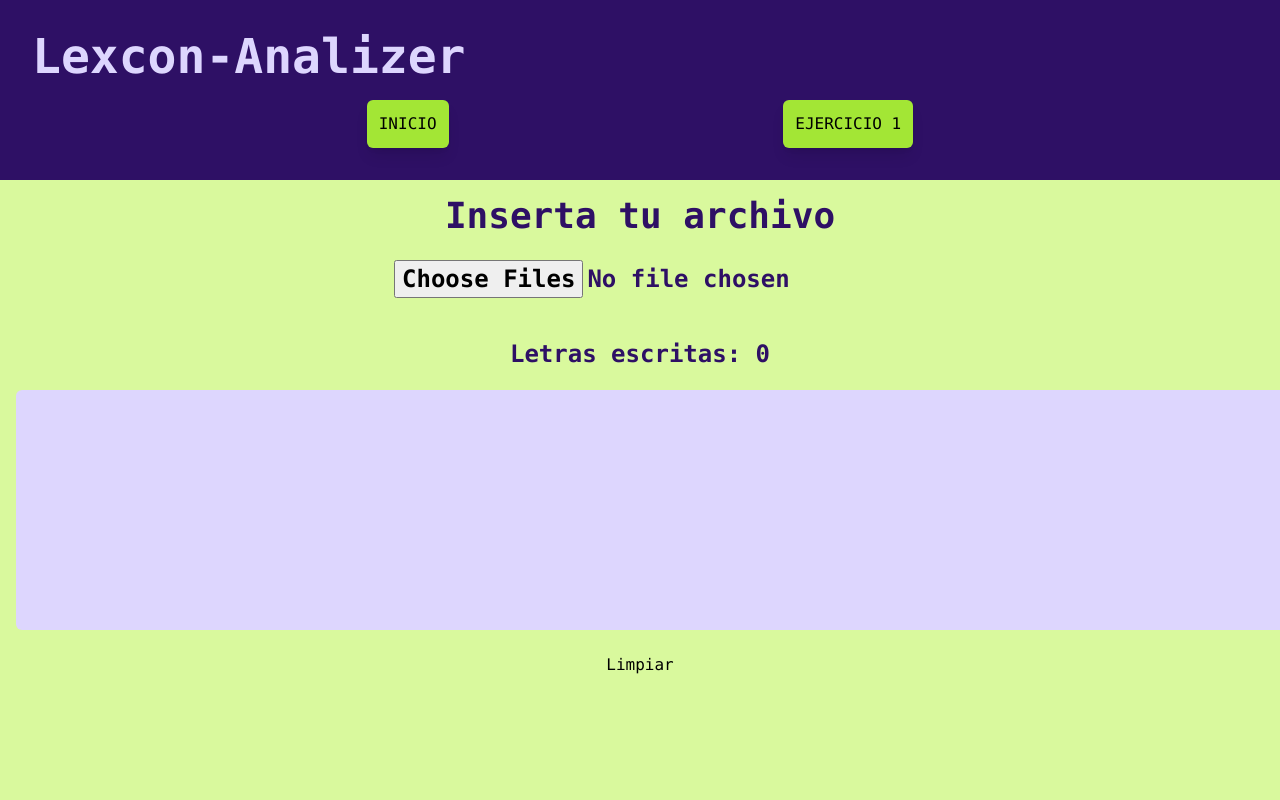
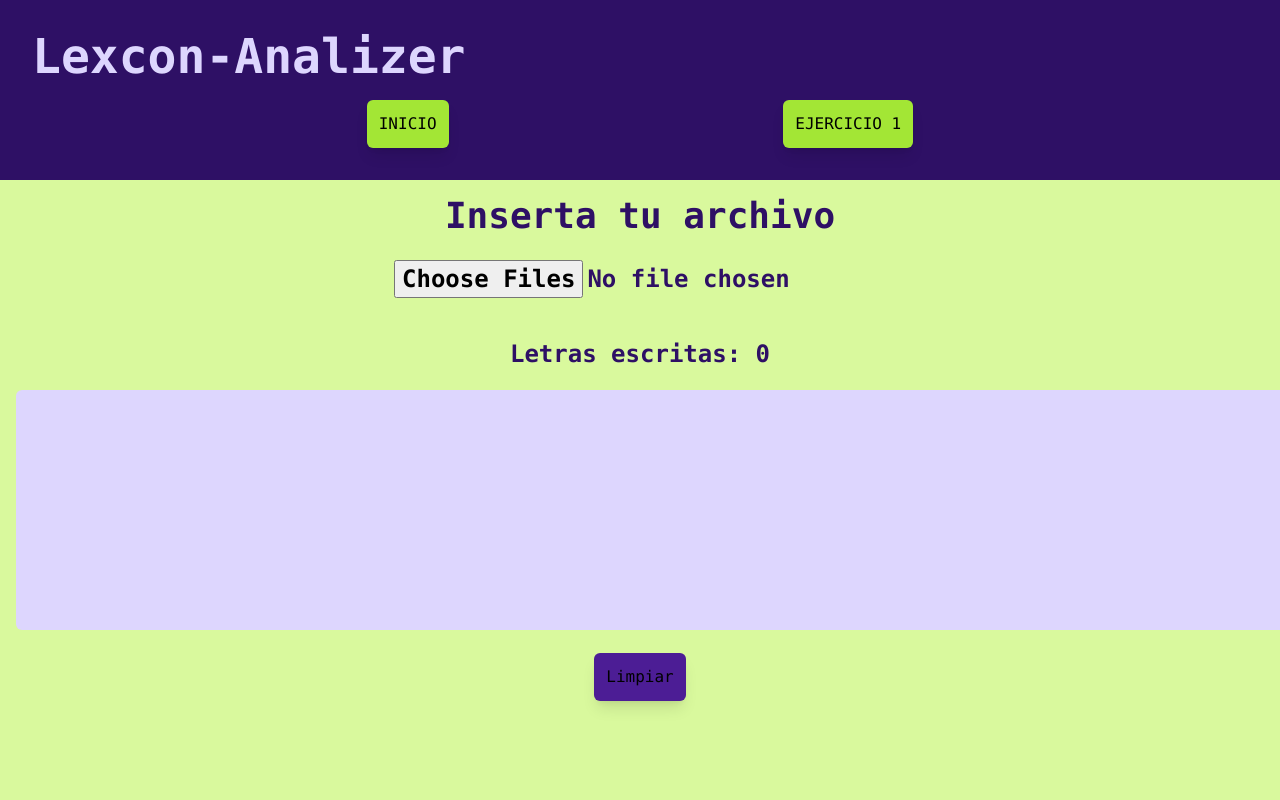
Before and after one commit to Magi3654/lexcon-analizer, a Next.js app: page /ejercicio1 in a window 1280 px wide. Shown: the top 800 px of the page. Built offline with nearby package versions, Linux system fonts and the light colour scheme.

Commit message:
adding cleaning button styling

```diff
--- a/src/app/ejercicio1/page.jsx
+++ b/src/app/ejercicio1/page.jsx
@@ -40,7 +40,7 @@ function Ejercicio01(){
             onChange={changeTextArea} rows="15" >
             {ShowText}
           </textarea>
-          <button onClick={clearArea}>Limpiar</button>
+          <button className='bg-violet-900 rounded-md p-3 shadow-lg hover:bg-lime-400'onClick={clearArea}>Limpiar</button>
         </div>
     </div>
   )
```
